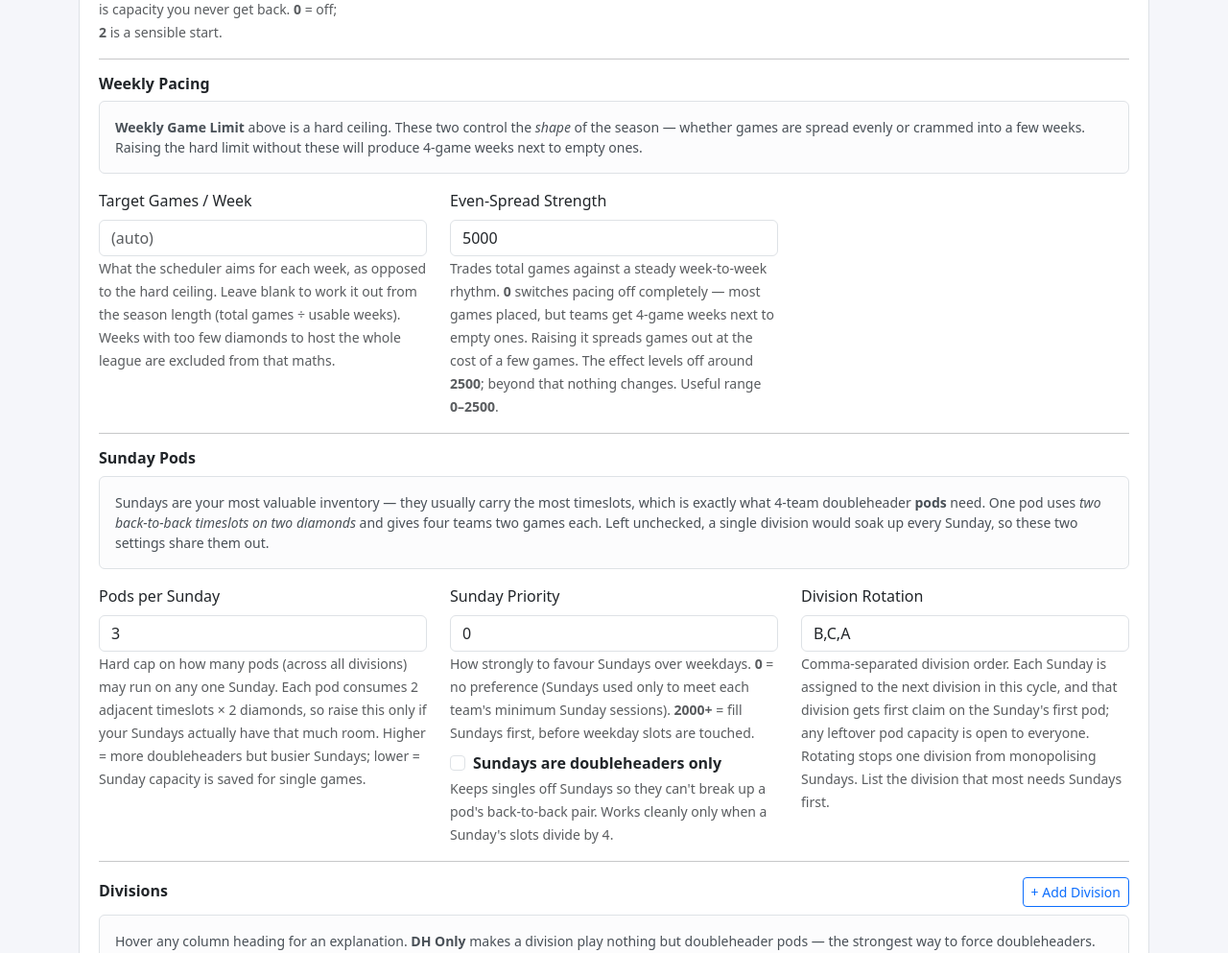
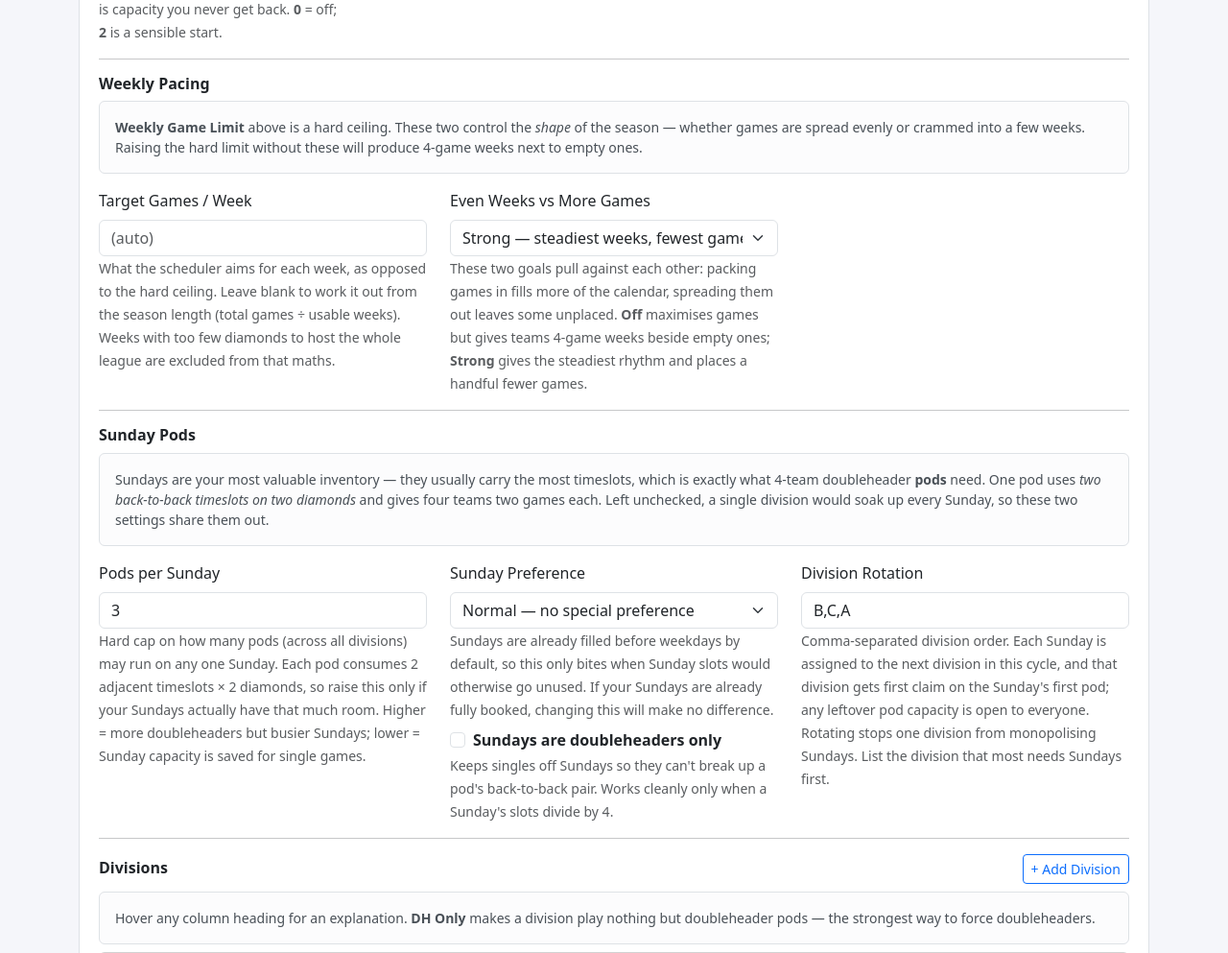
Before and after one commit to jpotter82/wmsl-schedule-builder, a Flask app: page / in a window 1280 px wide. Shown: the part 480-1473 px from the top of the page at 96% size. Run offline with Flask 3, Linux system fonts and the light colour scheme; some libraries are stand-ins or nearby versions.

Commit message:
Replace arbitrary strength numbers with named levels
The two "strength" settings took a free-text number where the value carried no
meaning to anyone reading the form. Both are now dropdowns with labels describing
the outcome, and the levels come from sweeping the real season data to find where
behaviour actually changes rather than from round numbers.

- Even-Spread Strength -> "Even Weeks vs More Games": Off / Light / Moderate /
  Strong. Renamed because the old label described the mechanism rather than the
  decision being made; the two goals genuinely pull against each other.
- Sunday Priority -> "Sunday Preference": Normal / Prefer / Strongly prefer, with
  help text noting Sundays are already filled before weekdays, so it only matters
  when Sunday slots would otherwise go unused.

Fixes a real defect the change exposed: values above the reference were documented
as having no further effect, but only the best-of-N selection weight was clamped —
the placement penalty kept scaling, so a larger number did change the schedule
(measurably fewer games placed) with no way to express or explain that in the UI.
Both are now clamped; 2500, 5000 and 10000 produce identical output.

Saved configs still store numbers, so existing files keep working. A value that is
not one of the offered levels loads as a labelled "Custom" entry instead of leaving
the control blank, and is cleared when another config is selected.

Co-Authored-By: Claude Opus 5 <noreply@anthropic.com>

```diff
--- a/scheduler_newest.py
+++ b/scheduler_newest.py
@@ -107,8 +107,13 @@ WEEKLY_GAME_LIMIT = 2          # HARD max games per team per week (1 DH day = 2
 # placement penalty, the pod-scheduling gate, AND how much best-of-N cares about
 # idle/overloaded weeks. Setting it to 0 disables weekly pacing entirely, so the
 # scheduler maximises games placed exactly as it did before pacing existed.
-WEEKLY_BALANCE_PENALTY = 5000  # score penalty per game above a team's soft weekly target
-WEEKLY_BALANCE_REFERENCE = 5000  # the strength the selection weights are calibrated to
+# The dial runs 0 (off) to WEEKLY_BALANCE_REFERENCE (full strength). Values above the
+# reference are CLAMPED to it by the wrapper — they are not naturally equivalent, so
+# without that clamp a larger number really does push pacing harder (measurably fewer
+# games placed) in a way no UI option can express. The UI offers named levels instead
+# of a free-text number for the same reason.
+WEEKLY_BALANCE_PENALTY = 2500  # score penalty per game above a team's soft weekly target
+WEEKLY_BALANCE_REFERENCE = 2500  # strength at which pacing is applied at full weight
 HOME_AWAY_BALANCE = 7          # desired home games per team (for 14-game seasons)
 
 # Division A opponent-balance controls (A is DH-only)
--- a/scheduler_wrapper.py
+++ b/scheduler_wrapper.py
@@ -25,7 +25,7 @@ DEFAULT_CONFIG = {
         'random_seed': None,
         'attempts': 1,
         'weekly_soft_target': None,
-        'weekly_balance_penalty': 5000,
+        'weekly_balance_penalty': 2500,
         'front_load_weeks': 0,
     },
     'pair_rules': {
@@ -89,8 +89,12 @@ def _patch_globals(config):
     # Soft weekly target: what the scheduler aims for, vs the hard limit above.
     # None/0 means "derive an even spread from the season length".
     sn.WEEKLY_SOFT_TARGET = gen.get('weekly_soft_target') or None
+    # Clamped to the reference so the dial has a real ceiling: the UI offers 0-2500,
+    # and anything above (e.g. from the earlier 0-5000 scale) behaves as full strength
+    # rather than silently pushing pacing harder than any UI option can express.
     _pen = gen.get('weekly_balance_penalty')
-    sn.WEEKLY_BALANCE_PENALTY = 5000 if _pen is None else max(0, int(_pen))
+    _ref = getattr(sn, 'WEEKLY_BALANCE_REFERENCE', 2500)
+    sn.WEEKLY_BALANCE_PENALTY = _ref if _pen is None else min(_ref, max(0, int(_pen)))
     sn.HOME_AWAY_BALANCE = gen.get('home_away_balance', 7)
     sn.RANDOM_SEED = gen.get('random_seed', None)
     sn.SUNDAY_POD_ROTATION = config.get('sunday_pod_rotation', ['B', 'C', 'A'])
@@ -294,8 +298,9 @@ def _score_attempt(all_teams, team_stats, doubleheader_count, unscheduled, viola
     # setting the strength to 0 makes best-of-N ignore pacing too and simply pick
     # the schedule with the most games — i.e. a true revert to pre-pacing behaviour.
     strength = getattr(sn, 'WEEKLY_BALANCE_PENALTY', 0) or 0
-    reference = getattr(sn, 'WEEKLY_BALANCE_REFERENCE', 5000) or 5000
-    pace_w = float(strength) / float(reference)
+    reference = getattr(sn, 'WEEKLY_BALANCE_REFERENCE', 2500) or 2500
+    # Clamped at 1.0 so configs saved under the old 0-5000 scale don't double-weight pacing.
+    pace_w = min(1.0, float(strength) / float(reference))
 
     unused_front = _unused_front_slots(schedule or [], field_availability or [])
 
--- a/static/js/app.js
+++ b/static/js/app.js
@@ -58,8 +58,8 @@
         attempts: parseInt(document.getElementById('attempts').value) || 1,
         weekly_soft_target: parseInt(document.getElementById('weeklySoftTarget').value) || null,
         weekly_balance_penalty: (function () {
-          var v = document.getElementById('weeklyBalancePenalty').value.trim();
-          return v === '' ? 5000 : parseInt(v);
+          var v = document.getElementById('weeklyBalancePenalty').value;
+          return v === '' ? 2500 : parseInt(v);
         })(),
       },
       pair_rules: pairRules,
@@ -69,6 +69,30 @@
       sunday_priority: parseInt(document.getElementById('sundayPriority').value) || 0,
       sunday_pods_only: document.getElementById('sundayPodsOnly').checked,
     };
+  }
+
+  // Select an option by value. Configs saved before these became dropdowns (or under
+  // the old 0-5000 scale) may hold a value that isn't on the list — rather than
+  // silently showing a blank control, surface it as an explicit "Custom" entry.
+  function setChoice(id, value, describe) {
+    var sel = document.getElementById(id);
+    if (!sel) return;
+    var v = String(value == null ? '' : value);
+
+    Array.prototype.slice.call(sel.querySelectorAll('option[data-custom]'))
+      .forEach(function (o) { o.remove(); });
+
+    var match = Array.prototype.slice.call(sel.options)
+      .some(function (o) { return o.value === v; });
+
+    if (!match) {
+      var opt = document.createElement('option');
+      opt.value = v;
+      opt.setAttribute('data-custom', '1');
+      opt.textContent = describe ? describe(value) : ('Custom (' + v + ')');
+      sel.insertBefore(opt, sel.firstChild);
+    }
+    sel.value = v;
   }
 
   function populateForm(cfg) {
@@ -82,11 +106,12 @@
     document.getElementById('randomSeed').value = gen.random_seed != null ? gen.random_seed : '';
     document.getElementById('attempts').value = gen.attempts || 1;
     document.getElementById('weeklySoftTarget').value = gen.weekly_soft_target != null ? gen.weekly_soft_target : '';
-    document.getElementById('weeklyBalancePenalty').value =
-      gen.weekly_balance_penalty != null ? gen.weekly_balance_penalty : 5000;
+    setChoice('weeklyBalancePenalty',
+      gen.weekly_balance_penalty != null ? gen.weekly_balance_penalty : 2500,
+      function (v) { return 'Custom (' + v + ')' + (v > 2500 ? ' — same as Strong' : ''); });
     document.getElementById('sundayPodRotation').value = (cfg.sunday_pod_rotation || ['B', 'C', 'A']).join(',');
     document.getElementById('sundayPodsPerSunday').value = cfg.sunday_pods_per_sunday || 3;
-    document.getElementById('sundayPriority').value = cfg.sunday_priority || 0;
+    setChoice('sundayPriority', cfg.sunday_priority || 0);
     document.getElementById('sundayPodsOnly').checked = !!cfg.sunday_pods_only;
 
     const container = document.getElementById('divisionsContainer');
--- a/templates/index.html
+++ b/templates/index.html
@@ -134,14 +134,18 @@
                 </small>
               </div>
               <div class="col-md-4">
-                <label class="form-label">Even-Spread Strength</label>
-                <input type="number" class="form-control" id="weeklyBalancePenalty" value="5000" min="0" step="500">
+                <label class="form-label">Even Weeks vs More Games</label>
+                <select class="form-select" id="weeklyBalancePenalty">
+                  <option value="0">Off &mdash; most games, lumpy weeks</option>
+                  <option value="500">Light &mdash; trim the worst pile-ups</option>
+                  <option value="1500">Moderate &mdash; noticeably steadier</option>
+                  <option value="2500" selected>Strong &mdash; steadiest weeks, fewest games</option>
+                </select>
                 <small class="text-muted">
-                  Trades total games against a steady week-to-week rhythm.
-                  <strong>0</strong> switches pacing off completely &mdash; most games placed, but teams
-                  get 4-game weeks next to empty ones. Raising it spreads games out at the cost of a few
-                  games. The effect levels off around <strong>2500</strong>; beyond that nothing changes.
-                  Useful range <strong>0&ndash;2500</strong>.
+                  These two goals pull against each other: packing games in fills more of the calendar,
+                  spreading them out leaves some unplaced. <strong>Off</strong> maximises games but gives
+                  teams 4-game weeks beside empty ones; <strong>Strong</strong> gives the steadiest rhythm
+                  and places a handful fewer games.
                 </small>
               </div>
             </div>
@@ -168,12 +172,16 @@
                 </small>
               </div>
               <div class="col-md-4">
-                <label class="form-label">Sunday Priority</label>
-                <input type="number" class="form-control" id="sundayPriority" value="0" min="0" step="500">
+                <label class="form-label">Sunday Preference</label>
+                <select class="form-select" id="sundayPriority">
+                  <option value="0" selected>Normal &mdash; no special preference</option>
+                  <option value="2000">Prefer Sundays</option>
+                  <option value="5000">Strongly prefer Sundays</option>
+                </select>
                 <small class="text-muted">
-                  How strongly to favour Sundays over weekdays. <strong>0</strong> = no preference
-                  (Sundays used only to meet each team's minimum Sunday sessions).
-                  <strong>2000+</strong> = fill Sundays first, before weekday slots are touched.
+                  Sundays are already filled before weekdays by default, so this only bites when
+                  Sunday slots would otherwise go unused. If your Sundays are already fully booked,
+                  changing this will make no difference.
                 </small>
                 <div class="form-check mt-2" title="Reserve every Sunday slot for 4-team doubleheader pods. Single games are never placed on a Sunday, so a lone game can't occupy one half of a back-to-back pair and block a pod.">
                   <input type="checkbox" class="form-check-input" id="sundayPodsOnly">
```
Also changed, not shown: README.md.
